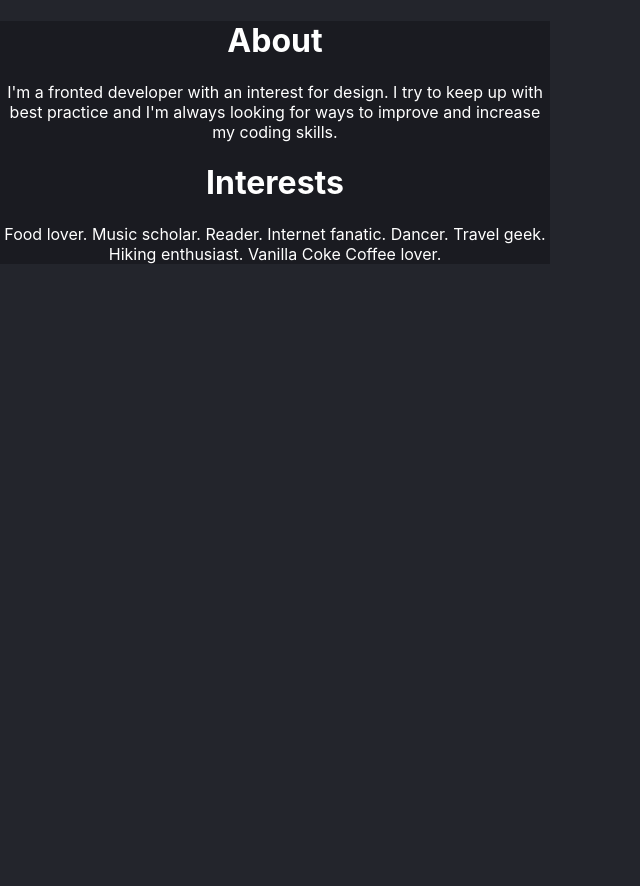
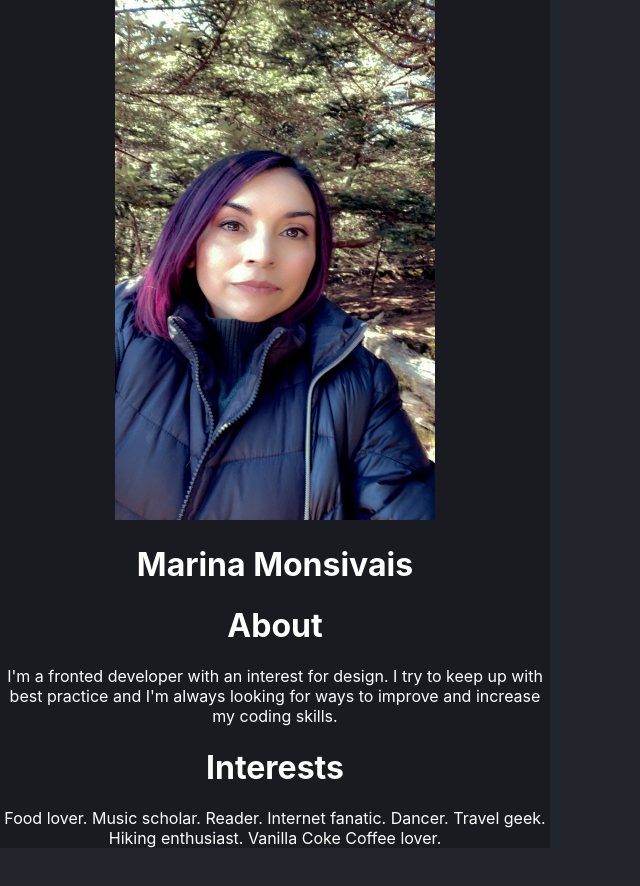
Before and after one commit to MinaMonsi/React-Practice, a React (Create React App) app in the folder business-card/: page / in a window 1280 px wide. Shown: the top 886 px of the page, without its empty margins (0-640 px from the left). Built offline with nearby package versions, Linux system fonts and the light colour scheme.

Commit message:
Added header

```diff
--- a/business-card/src/App.css
+++ b/business-card/src/App.css
@@ -2,6 +2,11 @@
   color: white;
   background: rgba(26, 27, 33, 1);
   text-align: center;
+}
+
+.main-img {
+  height: 520px;
+  width: 320px;
 }
 
 .App-header {
--- a/business-card/src/App.js
+++ b/business-card/src/App.js
@@ -1,9 +1,11 @@
 import './App.css';
 import Bio from "./components/Bio";
+import Header from './components/Header';
 
 function App() {
   return (
     <div className="container">
+      <Header />
       <Bio />
     </div>
   );
--- a/business-card/src/components/Header.js
+++ b/business-card/src/components/Header.js
@@ -0,0 +1,15 @@
+import React from "react";
+import Mina from "../images/Mina.JPG";
+
+function Header() {
+    return (
+
+        <header className="header" >
+            <img className="main-img" src={Mina} alt="bio pic" />
+            <h1>Marina Monsivais</h1>
+
+        </header>
+    )
+}
+
+export default Header;
```
Also changed, not shown: business-card/src/images/Mina.JPG (renamed from business-card/src/images/IMG_7238.JPG).
